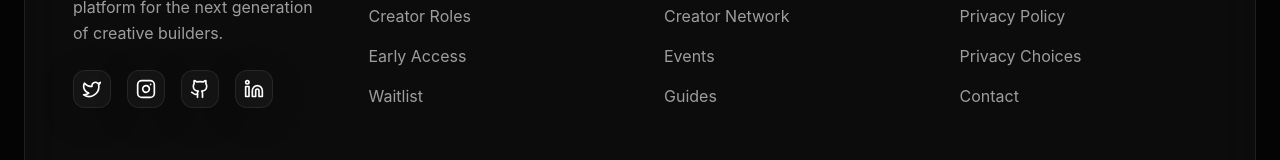
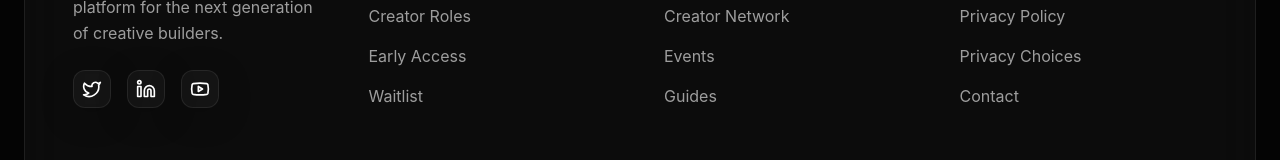
Before and after one commit to anishumar/creatist-web, a Next.js app: page /privacy in a window 1280 px wide. Shown: the part 2112-2272 px from the top of the page. Built offline with nearby package versions, Linux system fonts and the light colour scheme.

Commit message:
update footer

```diff
--- a/src/components/Footer.tsx
+++ b/src/components/Footer.tsx
@@ -1,5 +1,5 @@
 import Link from "next/link";
-import { Github, Twitter, Instagram, Linkedin } from "lucide-react";
+import { Github, Twitter, Instagram, Linkedin, Youtube } from "lucide-react";
 import Image from "next/image";
 
 export default function Footer() {
@@ -16,17 +16,14 @@ export default function Footer() {
                 The ultimate collaboration platform for the next generation of creative builders.
               </p>
               <div className="flex items-center gap-4">
-                <Link href="#" className="p-2 glass hover:bg-white/10 rounded-xl text-white transition-all">
+                <Link href="https://x.com/creatistwrites" target="_blank" rel="noopener noreferrer" className="p-2 glass hover:bg-white/10 rounded-xl text-white transition-all">
                   <Twitter size={20} />
                 </Link>
-                <Link href="#" className="p-2 glass hover:bg-white/10 rounded-xl text-white transition-all">
-                  <Instagram size={20} />
+                <Link href="https://linkedin.com/company/creatist" target="_blank" rel="noopener noreferrer" className="p-2 glass hover:bg-white/10 rounded-xl text-white transition-all">
+                  <Linkedin size={20} />
                 </Link>
-                <Link href="#" className="p-2 glass hover:bg-white/10 rounded-xl text-white transition-all">
-                  <Github size={20} />
-                </Link>
-                <Link href="#" className="p-2 glass hover:bg-white/10 rounded-xl text-white transition-all">
-                  <Linkedin size={20} />
+                <Link href="https://youtube.com/@creatistcollab?si=IycV8WQ3uN0JQYe9" target="_blank" rel="noopener noreferrer" className="p-2 glass hover:bg-white/10 rounded-xl text-white transition-all">
+                  <Youtube size={20} />
                 </Link>
               </div>
             </div>
```
